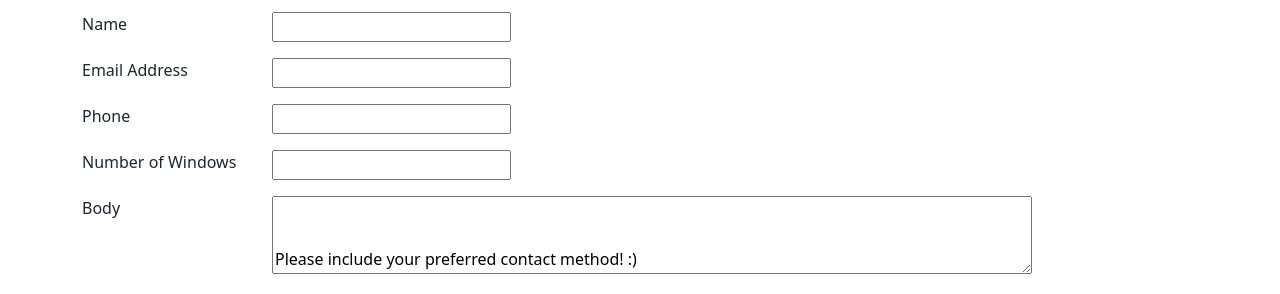
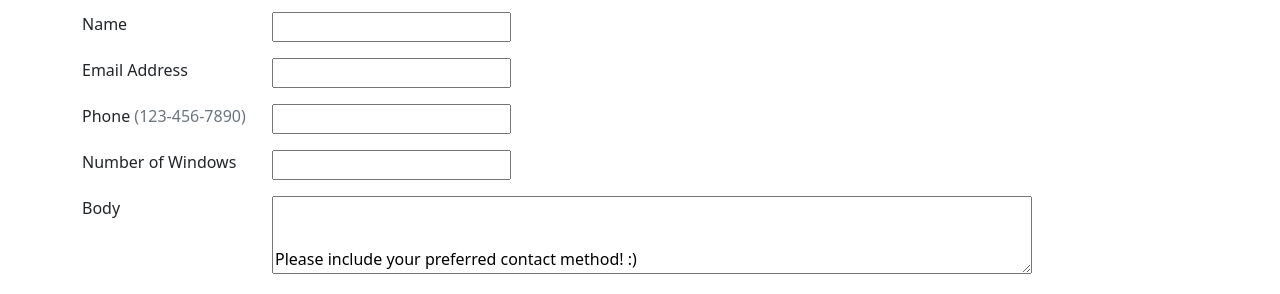
Before and after one commit to claytonpolsen/claytonpolsen.github.io, a Jekyll site: the page built from contact.markdown, in a window 1280 px wide. Shown: the part 364-658 px from the top of the page. Built offline with Jekyll 4.4.1, drawn with Linux system fonts in a browser that asks for light colours; nearby versions of some CDN libraries.

Commit message:
fixes to formatting

```diff
--- a/_includes/head.html
+++ b/_includes/head.html
@@ -114,6 +114,10 @@
       font-size: 1.25rem;
     }
 
+    .example {
+
+    }
+
   </style>
   <!-- Custom styles for this template -->
   <link href="/assets/css/carousel.css" rel="stylesheet">
--- a/contact.markdown
+++ b/contact.markdown
@@ -22,8 +22,8 @@
     <div class="col-8"><input name="email" id="email" type="email" required="true"/></div>
   </div>
     <div class="row py-2">
-    <div class="col-2">Phone</div>
-    <div class="col-8"><input name="phone" id="phone" type="phone" required="true" /></div>
+    <div class="col-2">Phone <span class="text-secondary">(123-456-7890)</span></div>
+    <div class="col-8"><input name="phone" id="phone" type="tel" pattern="[0-9]{3}.?[0-9]{3}.?[0-9]{4}" required="true" /></div>
   </div>
   <div class="row py-2">
     <div class="col-2">Number of Windows</div>
```
